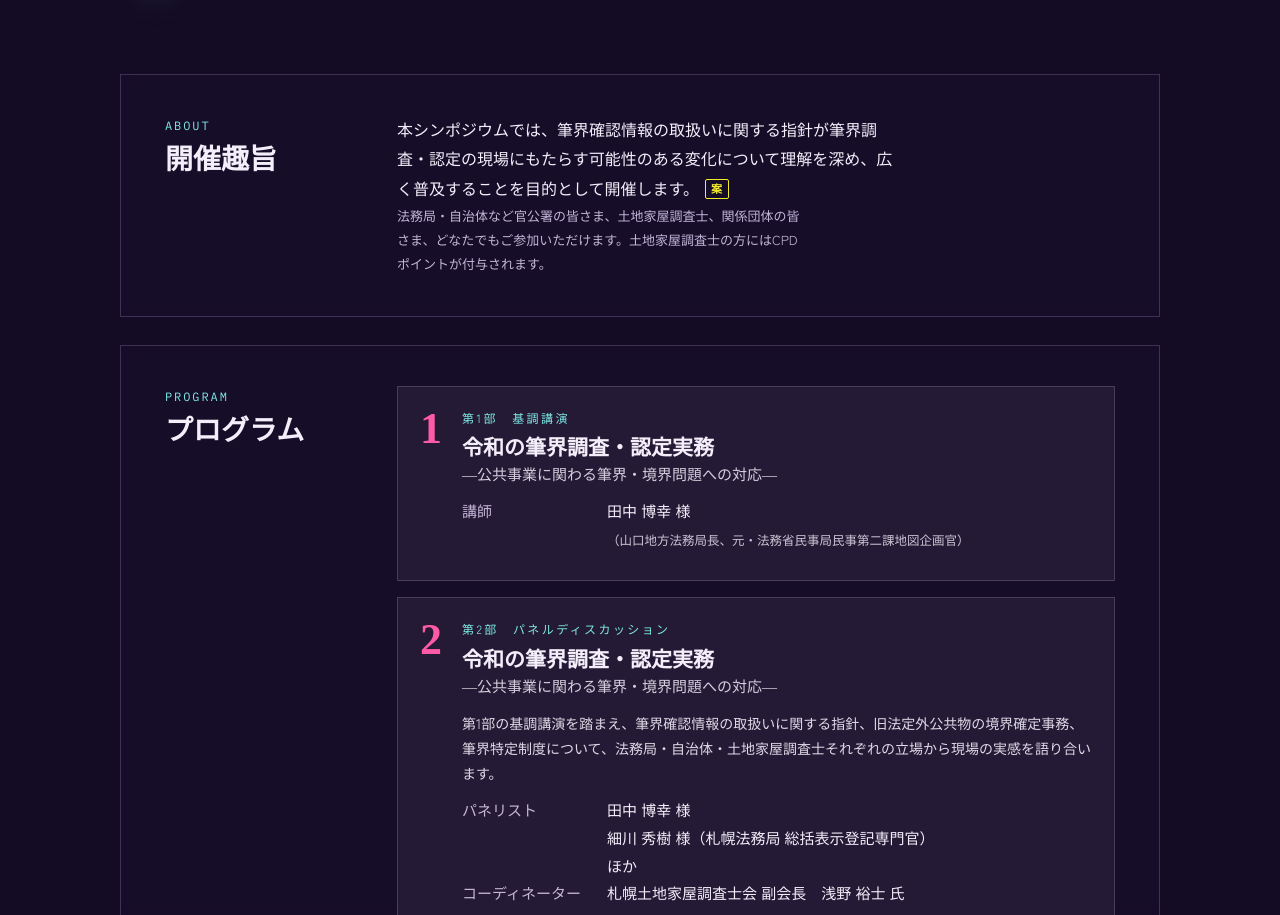
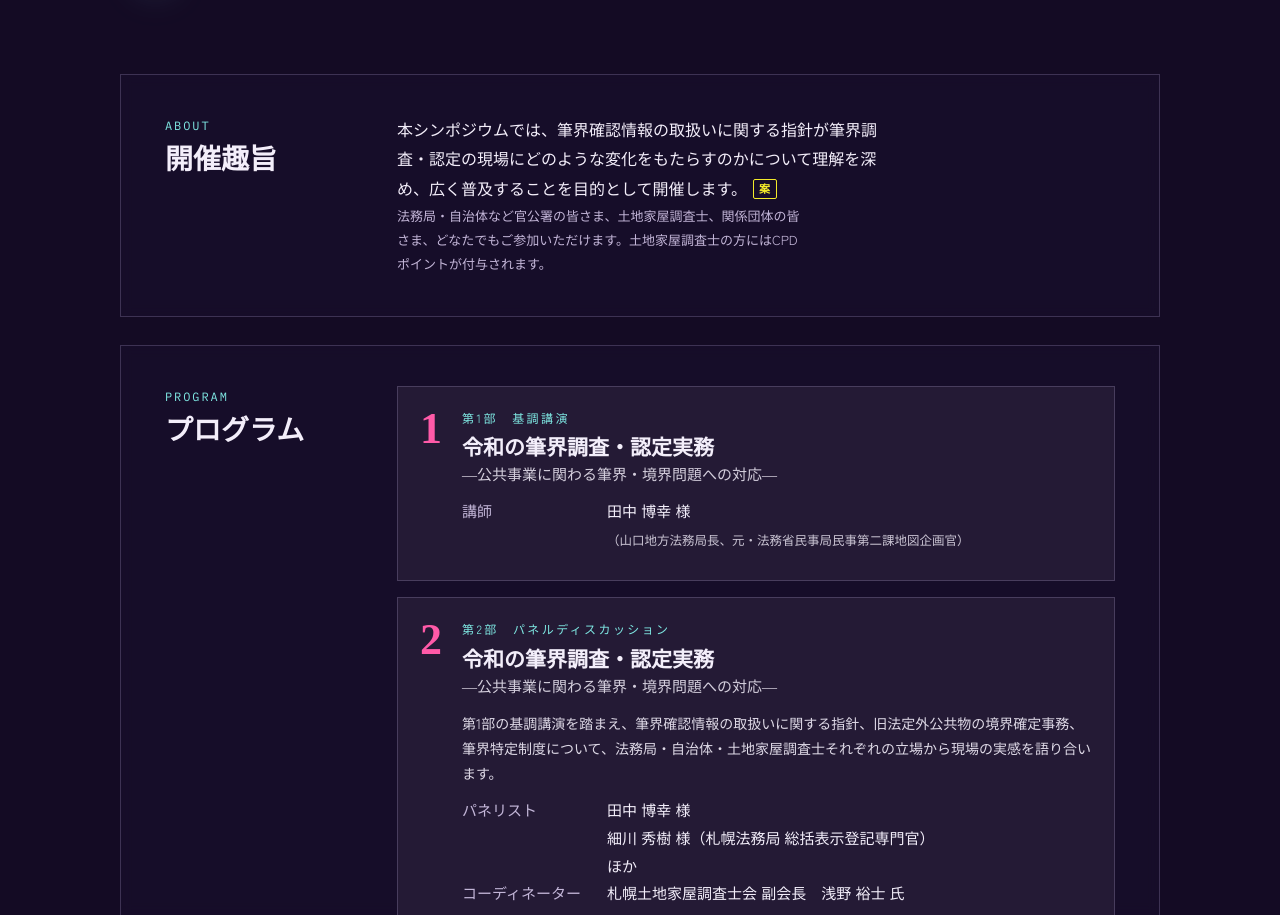
Before and after one commit to hiroad3/symposium2027, a plain HTML site: page index.html in a window 1280 px wide. Shown: the part 865-1780 px from the top of the page. Drawn offline with Linux system fonts and the light colour scheme; a web font is replaced by a local one.

Commit message:
Add files via upload

```diff
--- a/index.html
+++ b/index.html
@@ -182,7 +182,7 @@ footer small{color:var(--sub)}
   <div class="sec">
     <div class="sec-h"><div class="num">ABOUT</div><h2>開催趣旨</h2></div>
     <div>
-      <p class="lead">本シンポジウムでは、筆界確認情報の取扱いに関する指針が筆界調査・認定の現場にもたらす可能性のある変化について理解を深め、広く普及することを目的として開催します。<span class="tbd">案</span></p>
+      <p class="lead">本シンポジウムでは、筆界確認情報の取扱いに関する指針が筆界調査・認定の現場にどのような変化をもたらすのかについて理解を深め、広く普及することを目的として開催します。<span class="tbd">案</span></p>
       <p class="lead note">法務局・自治体など官公署の皆さま、土地家屋調査士、関係団体の皆さま、どなたでもご参加いただけます。土地家屋調査士の方にはCPDポイントが付与されます。</p>
     </div>
   </div>
```
